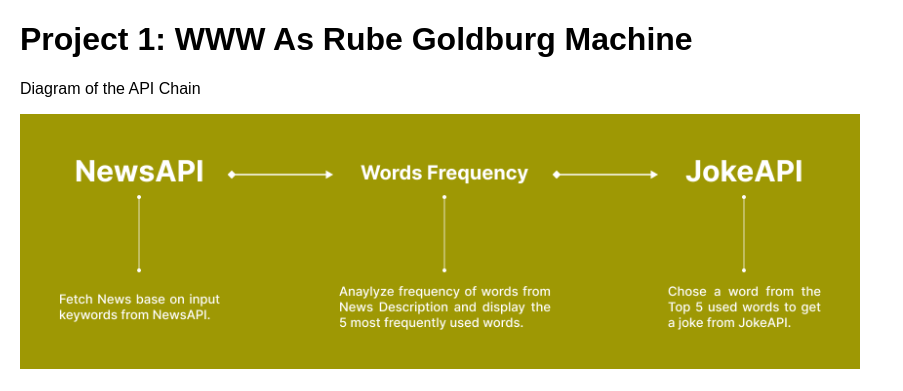
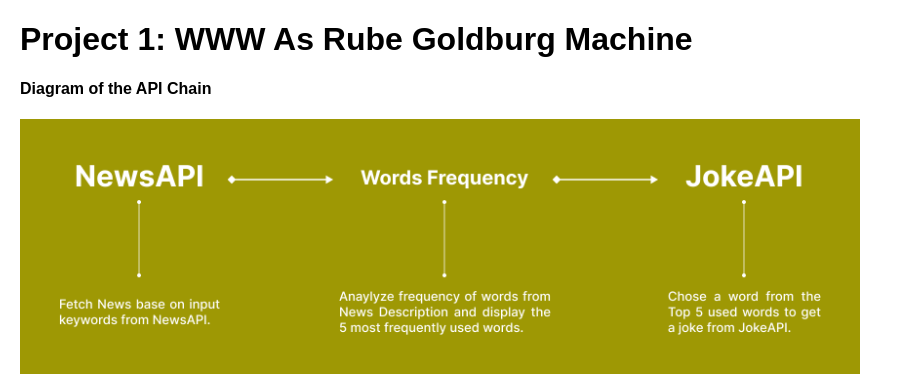
Before and after one commit to TingyuTian/CreativeTec-Spring2024, a plain HTML site: page Project_1/index.html in a window 1280 px wide. Shown: the top 391 px of the page, without its empty margins (0-903 px from the left). Drawn offline with Linux system fonts and the light colour scheme.

Commit message:
type changes

```diff
--- a/Project_1/index.html
+++ b/Project_1/index.html
@@ -10,7 +10,7 @@
     <body>
         <h1>Project 1: WWW As Rube Goldburg Machine</h1>
         <div>
-            <p>Diagram of the API Chain</p>
+            <h4>Diagram of the API Chain</h4>
             <img src="Diagram.png" alt="A Diagram of the API Chain" width="840">
         </div>
 
```
